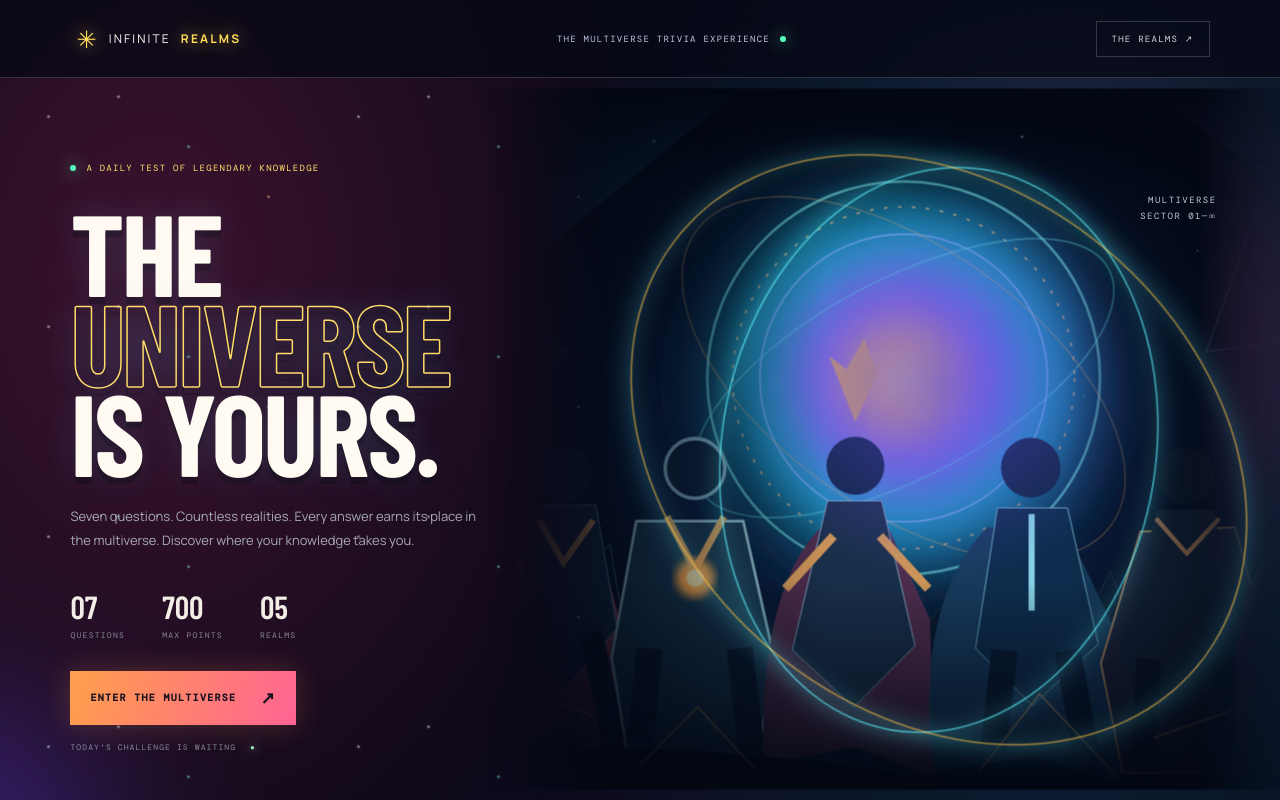
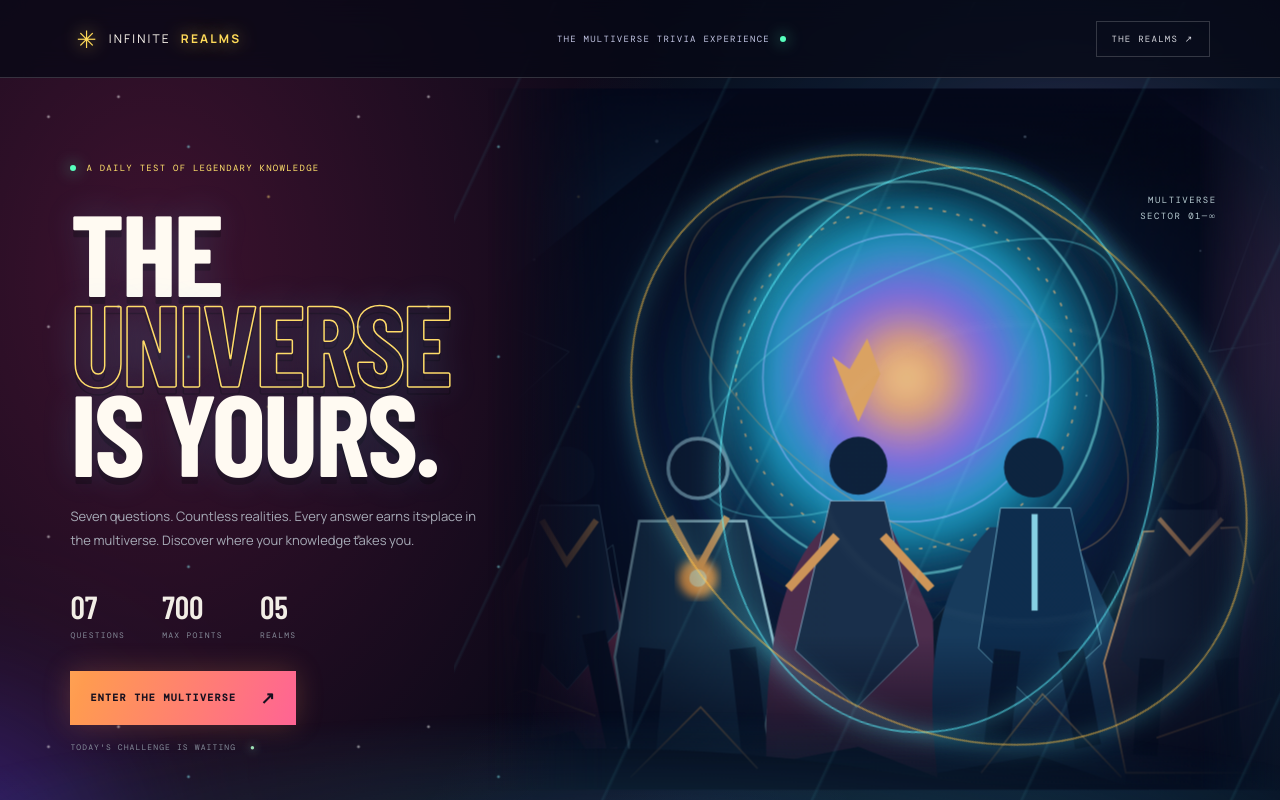
Before and after one commit to advaithnged3/Infinite_Realms, a Next.js app: page / in a window 1280 px wide. Shown: the top 800 px of the page. Built offline with nearby package versions, Linux system fonts and the light colour scheme; a web font is replaced by a local one.

Commit message:
Add category-specific Marvel and DC object art with continuous animated portal and energy motion

```diff
--- a/app/globals.css
+++ b/app/globals.css
@@ -107,3 +107,26 @@
 @keyframes core-throb{50%{transform:scale(1.14);filter:hue-rotate(30deg)}}
 .ir-footer{color:#a8b2d3}
 @media(max-width:720px){.ir-hero{min-height:750px}.hero-content{width:100%}.hero-visual{width:100%;opacity:.48}.pool-grid{grid-template-columns:repeat(2,minmax(0,1fr))}.realm-cards{grid-template-columns:repeat(2,minmax(0,1fr))}}
+
+
+/* Category-specific object-led front-screen galleries */
+.realm-theme-mcu .hero-image-frame{background-image:linear-gradient(90deg,#070816 0%,rgba(7,8,22,.02) 36%,rgba(7,8,22,.02) 75%,#070816 100%),linear-gradient(0deg,#070816 0%,transparent 22%,transparent 84%,#070816 100%),url('/marvel-realm.svg');background-size:cover;background-position:center;filter:saturate(1.45)}
+.realm-theme-marvel-comics .hero-image-frame{background-image:linear-gradient(90deg,#070816 0%,rgba(7,8,22,.03) 36%,rgba(7,8,22,.02) 75%,#070816 100%),linear-gradient(0deg,#070816 0%,transparent 22%,transparent 84%,#070816 100%),url('/marvel-realm.svg');background-size:cover;background-position:center;filter:saturate(1.8) hue-rotate(-12deg)}
+.realm-theme-dc-movies .hero-image-frame{background-image:linear-gradient(90deg,#070816 0%,rgba(7,8,22,.02) 36%,rgba(7,8,22,.02) 75%,#070816 100%),linear-gradient(0deg,#070816 0%,transparent 22%,transparent 84%,#070816 100%),url('/dc-realm.svg');background-size:cover;background-position:center;filter:saturate(1.35)}
+.realm-theme-dc-comics .hero-image-frame{background-image:linear-gradient(90deg,#070816 0%,rgba(7,8,22,.02) 36%,rgba(7,8,22,.02) 75%,#070816 100%),linear-gradient(0deg,#070816 0%,transparent 22%,transparent 84%,#070816 100%),url('/dc-realm.svg');background-size:cover;background-position:center;filter:saturate(1.8) hue-rotate(18deg)}
+.realm-theme-mixed .hero-image-frame{background-image:linear-gradient(90deg,#070816 0%,rgba(7,8,22,.03) 36%,rgba(7,8,22,.02) 75%,#070816 100%),linear-gradient(0deg,#070816 0%,transparent 22%,transparent 84%,#070816 100%),url('/multiverse-heroes.svg')}
+.hero-visual:before{content:"";position:absolute;inset:-10%;z-index:1;pointer-events:none;background:repeating-linear-gradient(115deg,transparent 0 90px,rgba(93,241,255,.075) 92px,transparent 95px 190px);mix-blend-mode:screen;animation:light-ribbons 16s linear infinite}
+.hero-visual:after{content:"";position:absolute;inset:0;z-index:1;pointer-events:none;background:radial-gradient(ellipse at 68% 52%,transparent 0 26%,rgba(255,255,255,.06) 27%,transparent 29% 100%);animation:portal-breathe 7s ease-in-out infinite}
+@keyframes light-ribbons{to{transform:translateX(130px)}}
+@keyframes portal-breathe{0%,100%{transform:scale(.94);opacity:.25}50%{transform:scale(1.08);opacity:.85}}
+.hero-image-frame{animation:hero-float 8s ease-in-out infinite alternate,hero-pulse 6s ease-in-out infinite,hero-pan 26s ease-in-out infinite alternate}
+@keyframes hero-pan{0%{background-position:48% 50%}100%{background-position:56% 44%}}
+.ir-hero:after{content:"";position:absolute;left:-10%;right:-10%;bottom:-1px;height:130px;z-index:1;pointer-events:none;background:radial-gradient(ellipse at 50% 100%,rgba(83,222,255,.17),transparent 68%);animation:surface-swell 5s ease-in-out infinite alternate}
+@keyframes surface-swell{0%{transform:translateY(16px) scaleX(.92);opacity:.45}100%{transform:translateY(-9px) scaleX(1.08);opacity:.9}}
+.realm-theme-mcu .tile-art,.realm-theme-marvel-comics .tile-art{color:#ff795d}
+.realm-theme-dc-movies .tile-art,.realm-theme-dc-comics .tile-art{color:#70f2c5}
+.realm-theme-mcu .launch-button,.realm-theme-marvel-comics .launch-button{background:linear-gradient(100deg,#ff6c4d,#ffbf53,#f14d8b)}
+.realm-theme-dc-movies .launch-button,.realm-theme-dc-comics .launch-button{background:linear-gradient(100deg,#4de8d2,#61aaff,#8c76ff)}
+.realm-theme-mcu .overline,.realm-theme-marvel-comics .overline{color:#ff9b7d}
+.realm-theme-dc-movies .overline,.realm-theme-dc-comics .overline{color:#78f0d1}
+@media(prefers-reduced-motion:reduce){.starfield,.nebula,.hero-image-frame,.hero-visual:before,.hero-visual:after,.ir-hero:after,.scene-illustration,.launch-button,.destination-core{animation:none!important;transition:none!important}}
```
